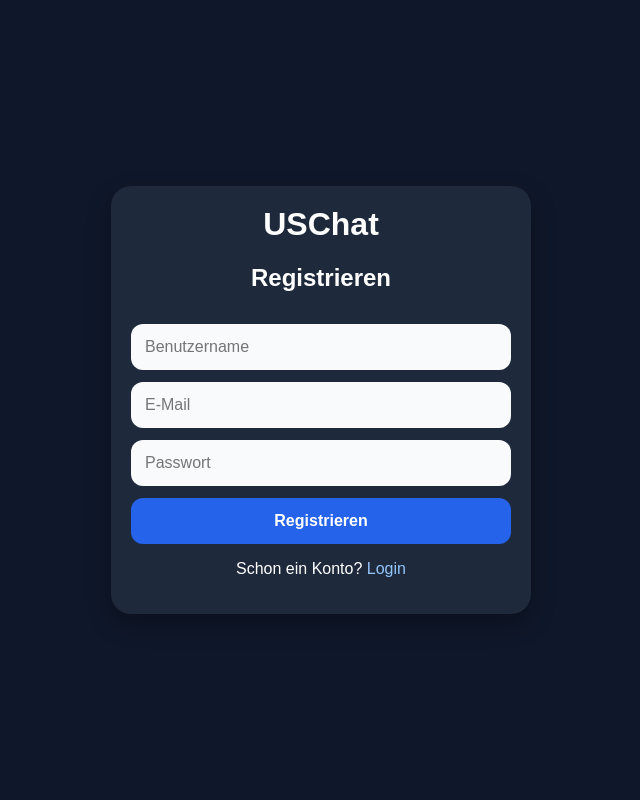
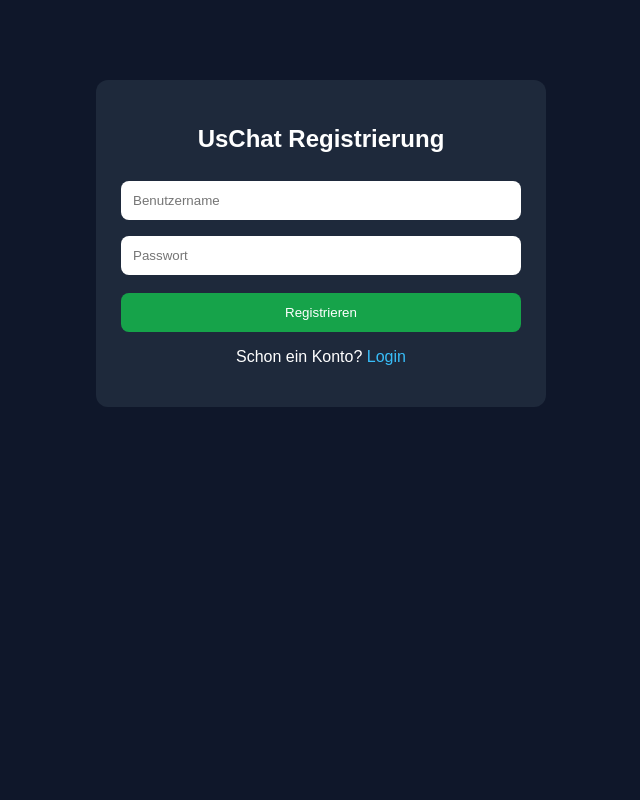
Before and after one commit to mohammadfazli5566-ctrl/uschat, a Flask app: page /register in a window 1280 px wide. Shown: the whole page, without its empty margins (319-959 px from the left). Run offline with Flask 3, Linux system fonts and the light colour scheme.

Commit message:
Complete UsChat fixed version

```diff
--- a/app.py
+++ b/app.py
@@ -8,8 +8,9 @@ from datetime import datetime, timedelta
 app = Flask(__name__)
 app.secret_key = os.environ.get("SECRET_KEY", "uschat_super_secret_key_123")
 
-DATABASE = "database.db"
-UPLOAD_FOLDER = "static/uploads"
+BASE_DIR = os.path.dirname(os.path.abspath(__file__))
+DATABASE = os.path.join(BASE_DIR, "database.db")
+UPLOAD_FOLDER = os.path.join(BASE_DIR, "static", "uploads")
 ALLOWED_EXTENSIONS = {"png", "jpg", "jpeg", "gif", "pdf", "txt", "doc", "docx"}
 
 app.config["UPLOAD_FOLDER"] = UPLOAD_FOLDER
@@ -52,9 +53,11 @@ def init_db():
     conn.close()
 
 
-# Render / Gunicorn startet __main__ nicht.
-# Deshalb Datenbank hier direkt initialisieren.
-init_db()
+def ensure_db():
+    init_db()
+
+
+ensure_db()
 
 
 # ==============================
@@ -65,10 +68,8 @@ def allowed_file(filename):
 
 
 def cleanup_old_files():
-    """
-    Löscht Upload-Dateien älter als 24 Stunden,
-    wenn sie in messages.file_name gespeichert sind.
-    """
+    ensure_db()
+
     limit_time = datetime.now() - timedelta(hours=24)
     limit_time_str = limit_time.strftime("%Y-%m-%d %H:%M:%S")
 
@@ -81,6 +82,7 @@ def cleanup_old_files():
     for row in old_files:
         file_name = row["file_name"]
         file_path = os.path.join(app.config["UPLOAD_FOLDER"], file_name)
+
         if os.path.exists(file_path):
             try:
                 os.remove(file_path)
@@ -95,6 +97,7 @@ def cleanup_old_files():
 # ==============================
 @app.route("/")
 def home():
+    ensure_db()
     cleanup_old_files()
 
     if "user" in session:
@@ -104,6 +107,8 @@ def home():
 
 @app.route("/register", methods=["GET", "POST"])
 def register():
+    ensure_db()
+
     if request.method == "POST":
         username = request.form.get("username", "").strip()
         password = request.form.get("password", "").strip()
@@ -135,6 +140,8 @@ def register():
 
 @app.route("/login", methods=["GET", "POST"])
 def login():
+    ensure_db()
+
     if request.method == "POST":
         username = request.form.get("username", "").strip()
         password = request.form.get("password", "").strip()
@@ -159,10 +166,11 @@ def login():
 
 @app.route("/chat", methods=["GET", "POST"])
 def chat():
+    ensure_db()
+    cleanup_old_files()
+
     if "user" not in session:
         return redirect(url_for("login"))
-
-    cleanup_old_files()
 
     if request.method == "POST":
         message_text = request.form.get("message", "").strip()
@@ -222,8 +230,5 @@ def logout():
     return redirect(url_for("login"))
 
 
-# ==============================
-# START
-# ==============================
 if __name__ == "__main__":
     app.run(debug=True)
--- a/templates/register.html
+++ b/templates/register.html
@@ -1,32 +1,80 @@
-{% extends "base.html" %}
-
-{% block title %}USChat - Registrieren{% endblock %}
-
-{% block content %}
-<div class="auth-page">
-    <div class="auth-card">
-        <h1>USChat</h1>
-        <h2>Registrieren</h2>
+<!DOCTYPE html>
+<html lang="de">
+<head>
+    <meta charset="UTF-8">
+    <title>UsChat - Registrierung</title>
+    <style>
+        body {
+            font-family: Arial, sans-serif;
+            background: #0f172a;
+            color: white;
+            margin: 0;
+            padding: 0;
+        }
+        .box {
+            width: 90%;
+            max-width: 400px;
+            margin: 80px auto;
+            background: #1e293b;
+            padding: 25px;
+            border-radius: 12px;
+        }
+        h2 {
+            text-align: center;
+            margin-bottom: 20px;
+        }
+        input {
+            width: 100%;
+            padding: 12px;
+            margin: 8px 0;
+            border: none;
+            border-radius: 8px;
+            box-sizing: border-box;
+        }
+        button {
+            width: 100%;
+            padding: 12px;
+            background: #16a34a;
+            color: white;
+            border: none;
+            border-radius: 8px;
+            cursor: pointer;
+            margin-top: 10px;
+        }
+        a {
+            color: #38bdf8;
+            text-decoration: none;
+        }
+        .msg {
+            background: #334155;
+            padding: 10px;
+            border-radius: 8px;
+            margin-bottom: 10px;
+        }
+        p {
+            text-align: center;
+        }
+    </style>
+</head>
+<body>
+    <div class="box">
+        <h2>UsChat Registrierung</h2>
 
         {% with messages = get_flashed_messages() %}
             {% if messages %}
                 {% for msg in messages %}
-                    <p class="flash">{{ msg }}</p>
+                    <div class="msg">{{ msg }}</div>
                 {% endfor %}
             {% endif %}
         {% endwith %}
 
-        <form method="POST" class="auth-form">
-            <input type="text" name="username" placeholder="Benutzername" required>
-            <input type="email" name="email" placeholder="E-Mail" required>
-            <input type="password" name="password" placeholder="Passwort" required>
+        <form method="POST">
+            <input type="text" name="username" placeholder="Benutzername">
+            <input type="password" name="password" placeholder="Passwort">
             <button type="submit">Registrieren</button>
         </form>
 
-        <p class="auth-link">
-            Schon ein Konto?
-            <a href="{{ url_for('login') }}">Login</a>
-        </p>
+        <p>Schon ein Konto? <a href="{{ url_for('login') }}">Login</a></p>
     </div>
-</div>
-{% endblock %}
+</body>
+</html>
```
Also changed, not shown: templates/chat.html (+66 -58 lines), templates/login.html (+68 -19 lines).
